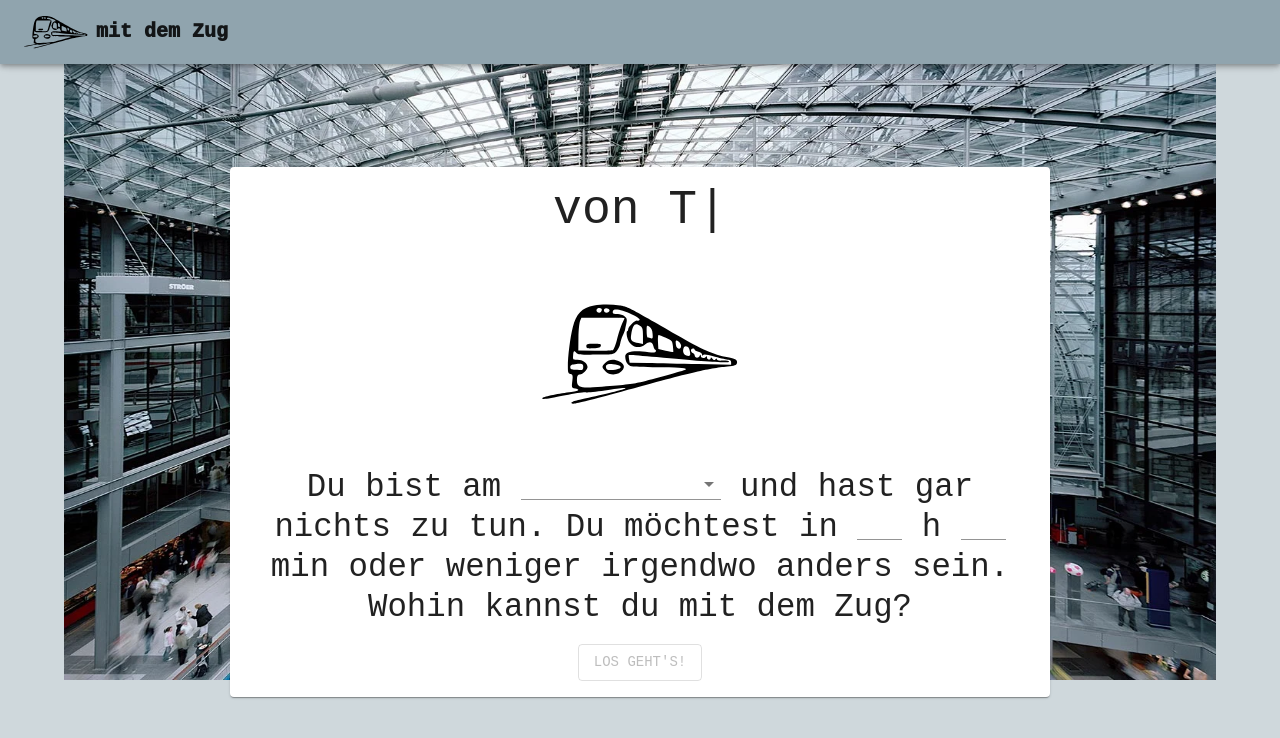
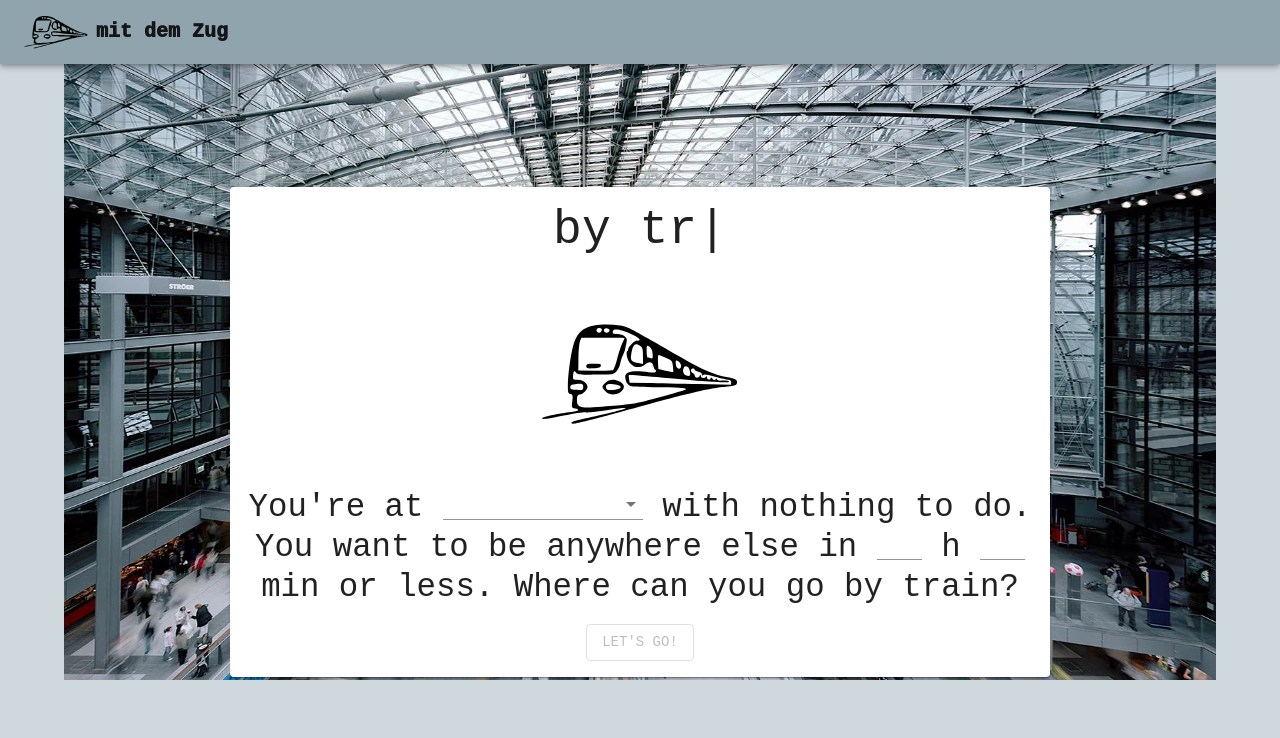
Before and after one commit to twr579/mit-dem-zug, a React (Create React App) app: page / in a window 1280 px wide. Shown: the top 738 px of the page. Built offline with nearby package versions, Linux system fonts and the light colour scheme.

Commit message:
Switch to English

```diff
--- a/src/components/coverPaper/coverPaper.js
+++ b/src/components/coverPaper/coverPaper.js
@@ -17,7 +17,7 @@ function CoverPaper() {
                 <Typography variant="h3" component="h2">
                     <Typewriter
                         options={{
-                            strings: ["mit dem Zug", "von Tim R."],
+                            strings: ["mit dem Zug", "by train", "by Tim R."],
                             autoStart: true,
                             loop: true,
                         }}
@@ -26,7 +26,7 @@ function CoverPaper() {
                 <Box
                     component="img"
                     sx={{ height: "auto", width: "25%" }}
-                    alt="Ein Logo eines Zuges"
+                    alt="Train logo"
                     src={logo}
                 />
                 <SelectStationAndTimeLimitForm />
--- a/src/components/coverPaper/selectStationAndTimeLimitForm/selectStationAndTimeLimitForm.js
+++ b/src/components/coverPaper/selectStationAndTimeLimitForm/selectStationAndTimeLimitForm.js
@@ -71,11 +71,11 @@ function SelectStationAndTimeLimitForm() {
                 if (destinationsList) {
                     window.scrollTo({ top: destinationsList.offsetTop - 80, behavior: 'smooth' });
                 } else {
-                    setOpenSnackbar("keine Ergebnisse");
+                    setOpenSnackbar("No Results");
                 }
             } catch (err) {
                 console.error("Failed to get destinations: ", err);
-                setOpenSnackbar("Fehler")
+                setOpenSnackbar("Error")
             }
         }
     }
@@ -88,9 +88,9 @@ function SelectStationAndTimeLimitForm() {
     return (
         <>
             <Typography variant="h4" component="h3">
-                Du bist am{" "}
+                You're at{" "}
                 <StationAutocomplete station={station} setStation={setStation} />
-                {" "}und hast gar nichts zu tun. Du möchtest in{" "}
+                {" "}with nothing to do. You want to be anywhere else in{" "}
                 <TextField
                     id="standard-basic"
                     variant="standard"
@@ -121,14 +121,14 @@ function SelectStationAndTimeLimitForm() {
                     }}
                     onChange={onChangeMinutes}
                     onKeyDown={checkIsNumericOrBackspace} />
-                {" "}min oder weniger irgendwo anders sein. Wohin kannst du mit dem Zug?
+                {" "}min or less. Where can you go by train?
             </Typography>
             <Button
                 variant="outlined"
                 onClick={handleSubmit}
                 disabled={!canSubmit}
             >
-                LOS GEHT'S!
+                LET'S GO!
             </Button>
             <Snackbar
                 open={openSnackbar !== ''}
--- a/src/components/coverPaper/selectStationAndTimeLimitForm/stationAutocomplete.js
+++ b/src/components/coverPaper/selectStationAndTimeLimitForm/stationAutocomplete.js
@@ -58,7 +58,7 @@ function StationAutocomplete({ station, setStation }) {
                 includeInputInList
                 filterSelectedOptions
                 value={station}
-                noOptionsText="keine Stationen"
+                noOptionsText="No stations"
                 isOptionEqualToValue={(option, value) =>
                     option.id === value.id
                 }
--- a/src/components/destinationsList/destinationMoreDetails/destinationMoreDetails.js
+++ b/src/components/destinationsList/destinationMoreDetails/destinationMoreDetails.js
@@ -25,7 +25,7 @@ function DestinationMoreDetails({ route }) {
                 variant="text"
                 sx={{ display: 'block' }}
                 onClick={handleClickOpen}
-            >Weitere Informationen
+            >More Details
             </Button>
             <Dialog
                 open={open}
--- a/src/components/destinationsList/destinationMoreDetails/timeline/timelineDestination.js
+++ b/src/components/destinationsList/destinationMoreDetails/timeline/timelineDestination.js
@@ -27,7 +27,7 @@ function TimelineDestination({ stop }) {
                 <Typography variant="h6" component="span">
                     {stop.name}
                 </Typography>
-                <Typography>Gl. {stop.arrivalPlatform || "?"}</Typography>
+                <Typography>Pl. {stop.arrivalPlatform || "?"}</Typography>
             </TimelineContent>
         </TimelineItem>
     );
--- a/src/components/destinationsList/destinationMoreDetails/timeline/timelineOrigin.js
+++ b/src/components/destinationsList/destinationMoreDetails/timeline/timelineOrigin.js
@@ -32,7 +32,7 @@ function TimelineOrigin({ stop, nextStop }) {
                     <Typography variant="h6" component="span">
                         {stop.name}
                     </Typography>
-                    <Typography>Gl. {stop.departurePlatform}</Typography>
+                    <Typography>Pl. {stop.departurePlatform}</Typography>
                 </TimelineContent>
             </TimelineItem>
             <TimelineItem>
--- a/src/components/destinationsList/destinationMoreDetails/timeline/timelineTransfer.js
+++ b/src/components/destinationsList/destinationMoreDetails/timeline/timelineTransfer.js
@@ -38,7 +38,7 @@ function TimelineTransfer({ stop, nextStop }) {
                     <Typography variant="h6" component="span">
                         {stop.name}
                     </Typography>
-                    <Typography>Gl. {stop.arrivalPlatform || "?"}</Typography>
+                    <Typography>Pl. {stop.arrivalPlatform || "?"}</Typography>
                 </TimelineContent>
             </TimelineItem>
             <TimelineItem>
@@ -77,7 +77,7 @@ function TimelineTransfer({ stop, nextStop }) {
                     <Typography variant="h6" component="span">
                         {stop.name}
                     </Typography>
-                    <Typography>Gl. {stop.departurePlatform}</Typography>
+                    <Typography>Pl. {stop.departurePlatform}</Typography>
                 </TimelineContent>
             </TimelineItem>
             <TimelineItem>
--- a/src/components/destinationsList/destinationsList.js
+++ b/src/components/destinationsList/destinationsList.js
@@ -17,7 +17,7 @@ function DestinationsList() {
         <Stack id="destinations-list" sx={{ bgcolor: 'background.paper', my: 2 }}>
             <Paper variant="outlined" square sx={{ p: 2, overflow: 'auto' }}>
                 <Typography variant="h2" textAlign="center">
-                    STATIONEN({destinations.length})
+                    STATIONS({destinations.length})
                 </Typography>
             </Paper>
             {
@@ -51,7 +51,7 @@ function DestinationsList() {
                                         :
                                         <Paper variant="outlined" square sx={{ width: '100%', px: 4, py: '20%' }}>
                                             <Typography variant="h3" color="primary.main" textAlign="center">
-                                                Foto wird nicht gefunden
+                                                Photo not found
                                             </Typography>
                                         </Paper>
                                     }
@@ -74,7 +74,7 @@ function DestinationsList() {
             {
                 show < destinations.length && (
                     <Button onClick={() => dispatch(showMore())}>
-                        mehr Ergebnisse
+                        More Results
                     </Button>
                 )
             }
--- a/src/components/header/header.js
+++ b/src/components/header/header.js
@@ -10,7 +10,7 @@ function Header() {
                     <Box
                         component="img"
                         sx={{ height: 64, mr: 1 }}
-                        alt="Ein Logo eines Zuges"
+                        alt="Train logo"
                         src={logo}
                     />
                     <Typography
```
